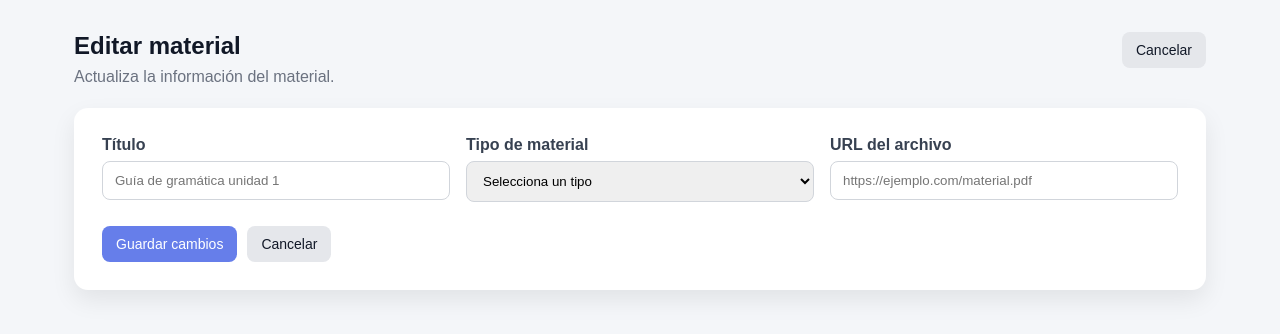
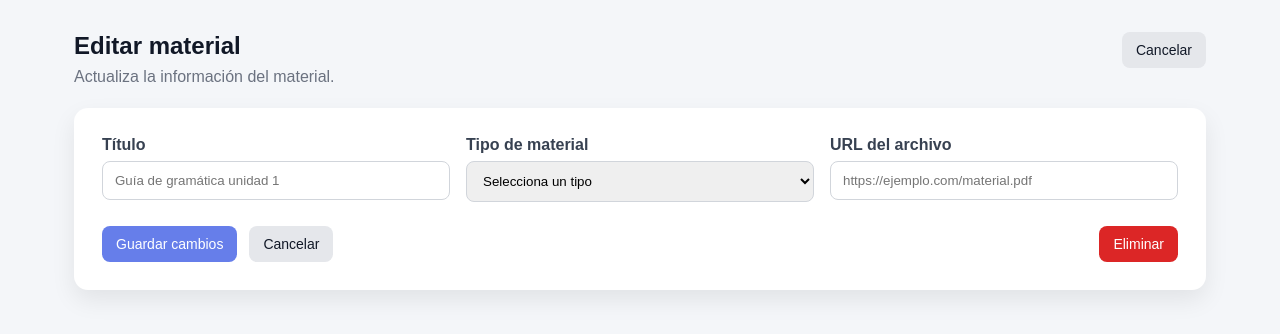
Before and after one commit to ed-ledesma/TecTeam-IS2026-2, a Flask app: template templates/profesor/formulario_material.html in a window 1280 px wide. Shown: the top 334 px of the page. Run offline with Flask 3, Linux system fonts and the light colour scheme; the template is opened without the code that fills it, so the values that code supplies are empty.

Commit message:
Eliminar material

```diff
--- a/controllers/profesor.py
+++ b/controllers/profesor.py
@@ -108,6 +108,7 @@ def detalle_curso(id_curso):
 
     materiales = Material.query.filter_by(
         id_curso=curso.id_curso,
+        visible=True,
     ).all()
 
     return render_template(
@@ -320,6 +321,32 @@ def editar_material(id_curso, id_material):
         material=material,
         datos=datos_desde_material(material),
         tipos_material=tipos_material,
+    )
+
+
+@profesor_bp.post(
+    "/cursos/<int:id_curso>/materiales/<int:id_material>/eliminar"
+)
+@sesion_requerida
+@rol_requerido(ROL_PROFESOR)
+def eliminar_material(id_curso, id_material):
+    curso = obtener_curso_propio(id_curso)
+
+    material = Material.query.filter_by(
+        id_material=id_material,
+        id_curso=curso.id_curso,
+    ).first_or_404()
+
+    material.visible = False
+
+    if guardar_cambios_material():
+        flash("Material eliminado correctamente.", "success")
+
+    return redirect(
+        url_for(
+            "profesor.detalle_curso",
+            id_curso=curso.id_curso,
+        )
     )
 
 
--- a/templates/profesor/formulario_material.html
+++ b/templates/profesor/formulario_material.html
@@ -92,7 +92,16 @@
 
         </div>
 
-        <div class="actions form-actions">
+        <div
+            class="actions form-actions"
+            style="
+                display: flex;
+                justify-content: space-between;
+                align-items: center;
+            "
+        >
+
+            <div style="display: flex; gap: 0.75rem;">
 
                 <button class="button" type="submit">
                     {{ 'Agregar material'
@@ -111,5 +120,24 @@
 
         </form>
 
+        {% if modo != 'crear' %}
+            <form
+                method="post"
+                action="/profesor/cursos/{{ curso.id_curso }}/materiales/{{ material.id_material }}/eliminar"
+                onsubmit="return confirm('¿Seguro que deseas eliminar este material?');"
+            >
+                <button
+                    class="button danger"
+                    type="submit"
+                >
+                    Eliminar
+                </button>
+            </form>
+        {% endif %}
+
+        </div>
+
+    </form>
+
 </section>
 {% endblock %}
```
Lines whose indentation alone changed are shown as unchanged.
